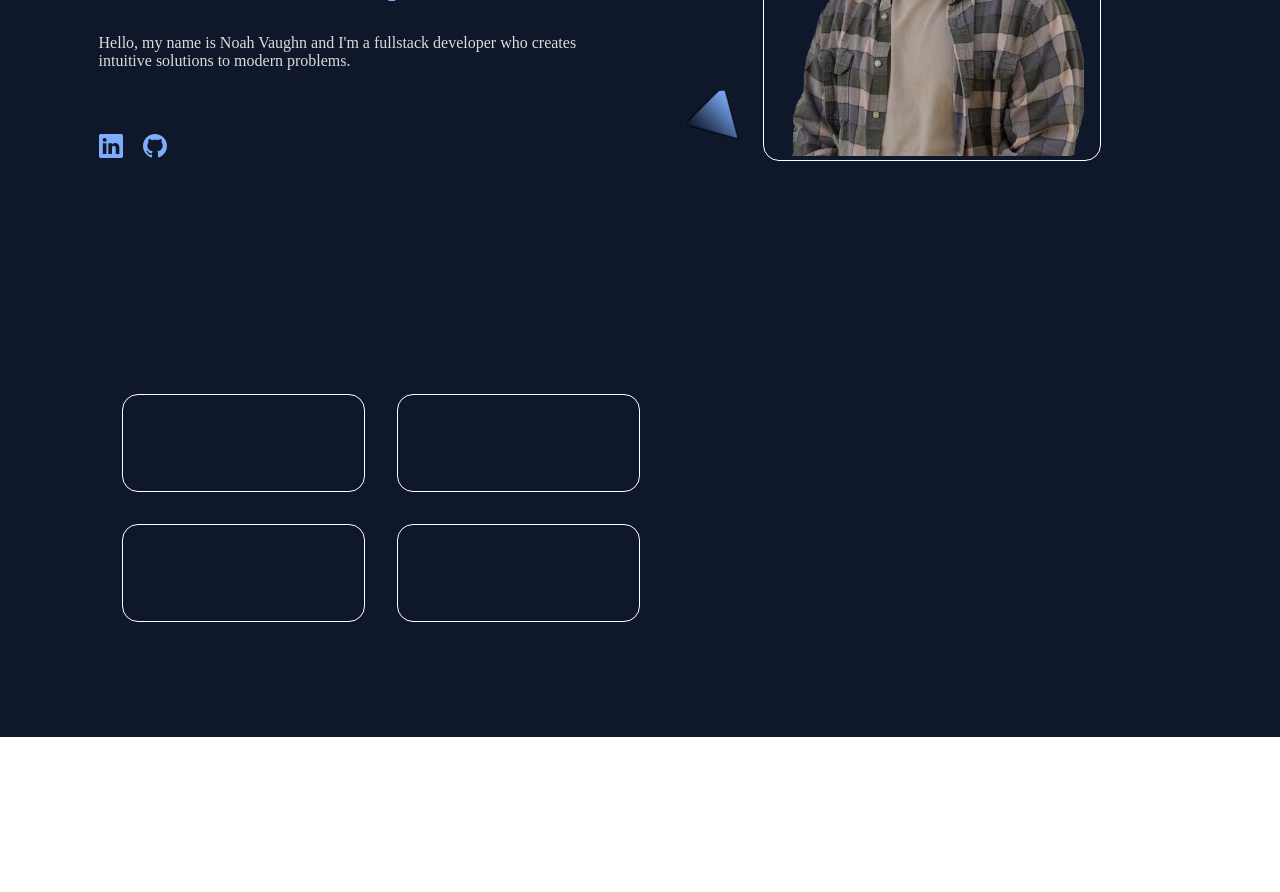
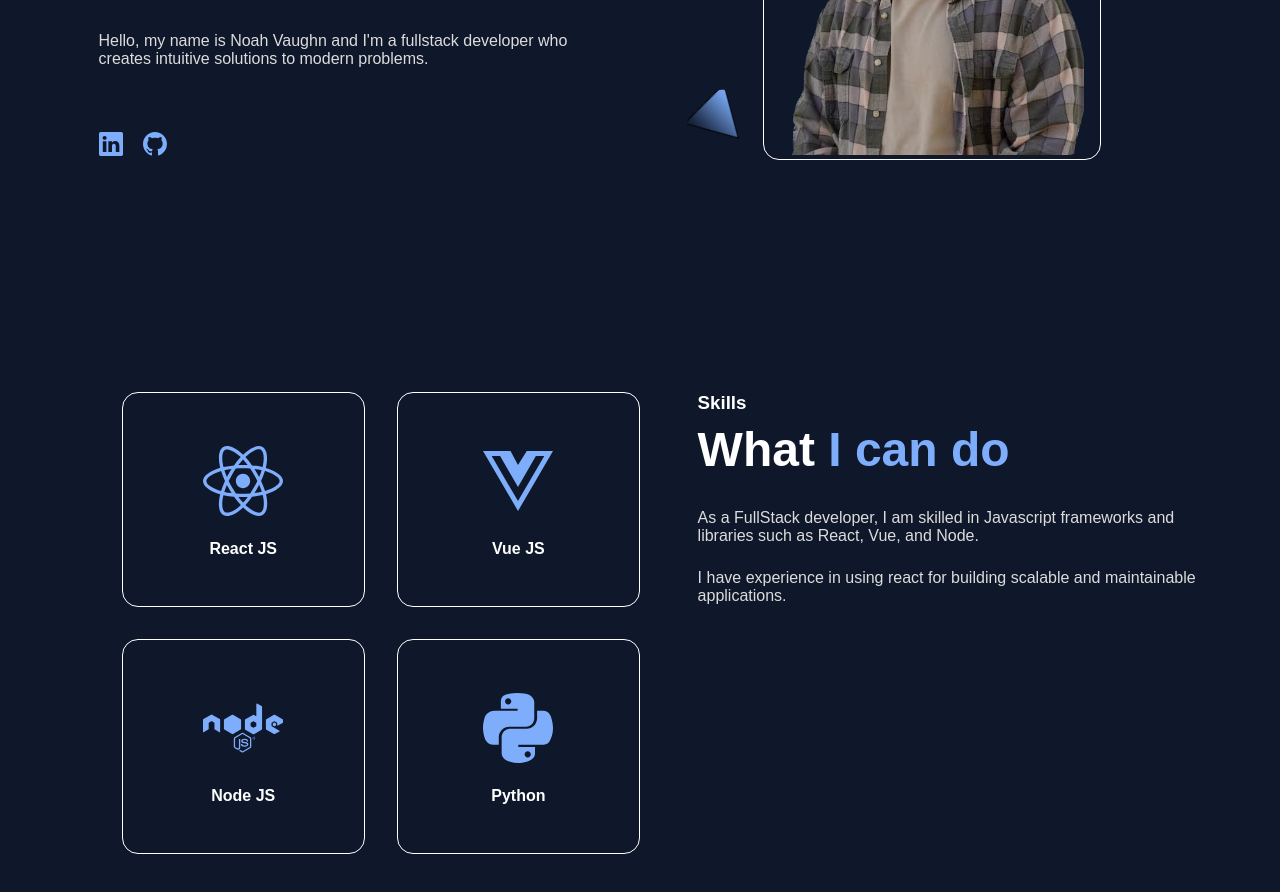
Before and after one commit to noahdvaughn/Noah_Vaughn_Portfolio, a React (Vite) app in the folder client/: page / in a window 1280 px wide. Shown: the part 420-1312 px from the top of the page. Before the commit the page ends 1157 px from the top, so only its background shows below. Built offline with nearby package versions, Linux system fonts and the light colour scheme.

Commit message:
added myprojects component

```diff
--- a/client/src/components/MySkills.jsx
+++ b/client/src/components/MySkills.jsx
@@ -9,21 +9,70 @@ import {
 } from '../styles/Global.styled'
 
 import {SkillsCardContainer, SkillsCard} from '../styles/MySkills.styled'
+import { FaReact, FaVuejs, FaNode, FaPython } from 'react-icons/fa'
 
-import { Skills } from '../utils/Data'
+const Skills = [
+  {
+    id: 0,
+    icon: <FaReact />,
+    tech: 'React JS'
+  },
+  {
+    id: 1,
+    tech: 'Vue JS',
+    icon: <FaVuejs />
+  },
+  {
+    id: 2,
+    tech: 'Node JS',
+    icon: <FaNode />
+  },
+  {
+    id: 3,
+    tech: 'Python',
+    icon: <FaPython />
+  }
+]
 
 const MySkills = () => {
   return (
     <PaddingContainer id='Skills' top='10%' bottom='10%'>
+
       <FlexContainer fullWidthChild>
+
+
 
       <SkillsCardContainer>
       {Skills.map((skill)=>(
-        <SkillsCard></SkillsCard>
+        <SkillsCard>
+          <IconContainer size='5rem' color='blue'>
+            {skill.icon}
+          </IconContainer>
+
+          <Heading as='h4'>
+          {skill.tech}
+          </Heading>
+        </SkillsCard>
       ))}
+      </SkillsCardContainer>
 
-      </SkillsCardContainer>
+
+
       <div>
+        <Heading as='h3'>
+          Skills
+        </Heading>
+        <Heading as='h2' size='h2' top='0.5rem'>
+          What <BlueText>I can do</BlueText>
+        </Heading>
+
+        <ParaText top='2rem' bottom='1.5rem'>
+          As a FullStack developer, I am skilled in Javascript frameworks and libraries such as React, Vue, and Node.
+        </ParaText>
+
+        <ParaText>
+          I have experience in using react for building scalable and maintainable applications.
+        </ParaText>
 
       </div>
 
--- a/client/src/index.css
+++ b/client/src/index.css
@@ -2,7 +2,7 @@
   margin:0;
   padding: 0;
   box-sizing: border-box;
-  font-family: DM Sans;
+  font-family: sans-serif;
 }
 html{
   overflow-x: hidden;
--- a/client/src/styles/MySkills.styled.js
+++ b/client/src/styles/MySkills.styled.js
@@ -12,7 +12,7 @@ export const SkillsCard = styled.div`
   padding: 3rem;
   border-radius: 1rem;
   display: flex;
-  flex-direction; column;
-  align-items; center;
-  background-color; $${({ theme }) => theme.colors.primary_light}
+  flex-direction: column;
+  align-items: center;
+  background-color: $${({ theme }) => theme.colors.primary_light}
 `
--- a/client/src/utils/Data.js
+++ b/client/src/utils/Data.js
@@ -1,24 +1,24 @@
 import { FaReact, FaVuejs, FaNode, FaPython } from 'react-icons/fa'
 
-export const Skills = [
-  {
-    id: 0,
-    tech: 'React JS',
-    icon: { FaReact }
-  },
-  {
-    id: 1,
-    tech: 'Vue JS'
-    // icon: <FaVuejs />
-  },
-  {
-    id: 2,
-    tech: 'Node JS'
-    // icon: [<FaNode />]
-  },
-  {
-    id: 3,
-    tech: 'Python'
-    // icon: [<FaPython />]
-  }
-]
+// export const Skills = [
+//   {
+//     id: 0,
+//     icon: <FaReact />,
+//     tech: 'React JS'
+//   },
+//   {
+//     id: 1,
+//     tech: 'Vue JS'
+//     // icon: <FaVuejs />
+//   },
+//   {
+//     id: 2,
+//     tech: 'Node JS'
+//     // icon: [<FaNode />]
+//   },
+//   {
+//     id: 3,
+//     tech: 'Python'
+//     // icon: [<FaPython />]
+//   }
+// ]
```
Also changed, not shown: client/src/components/MyProjects.js (added, +7 -0 lines).
